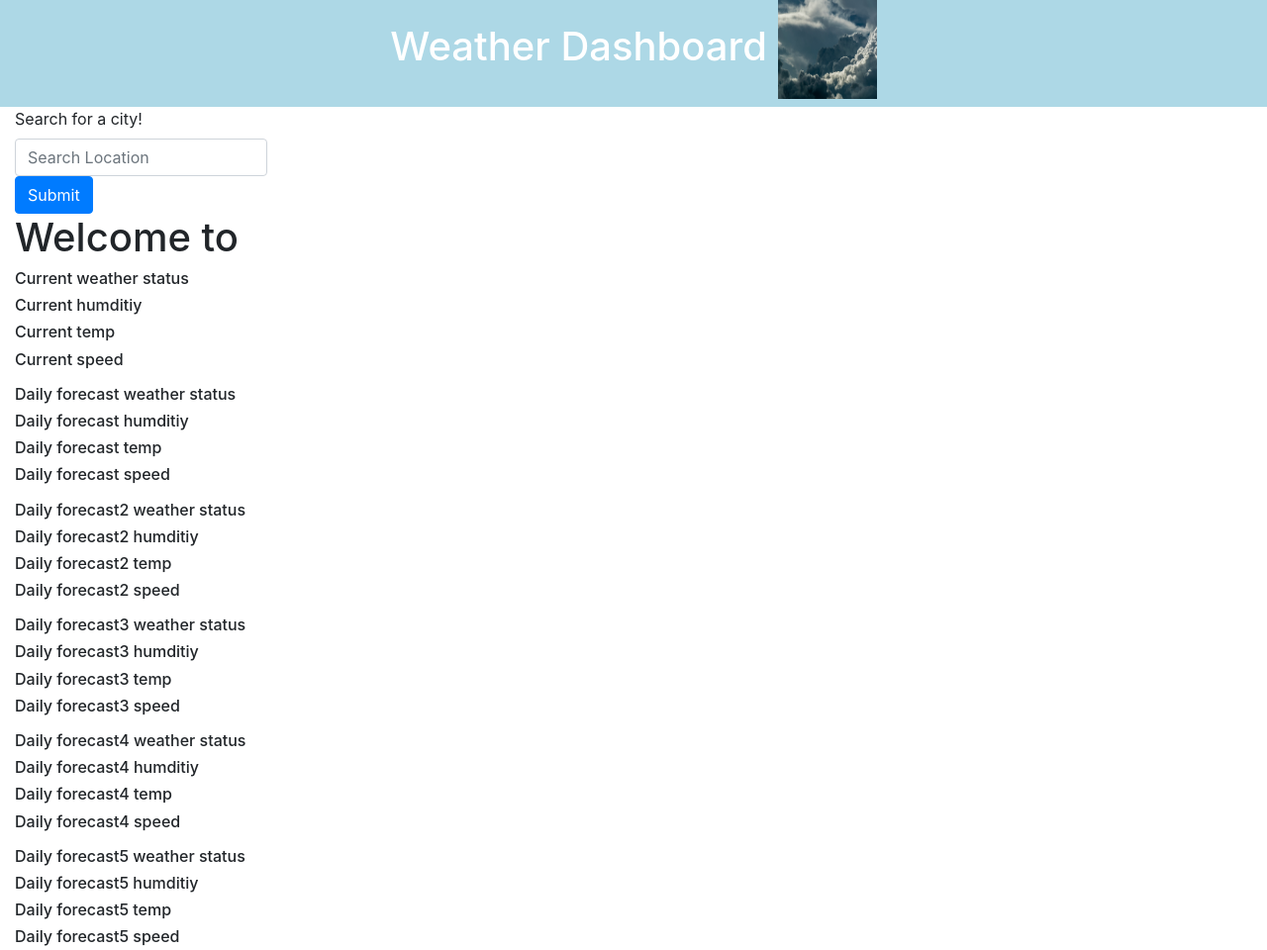
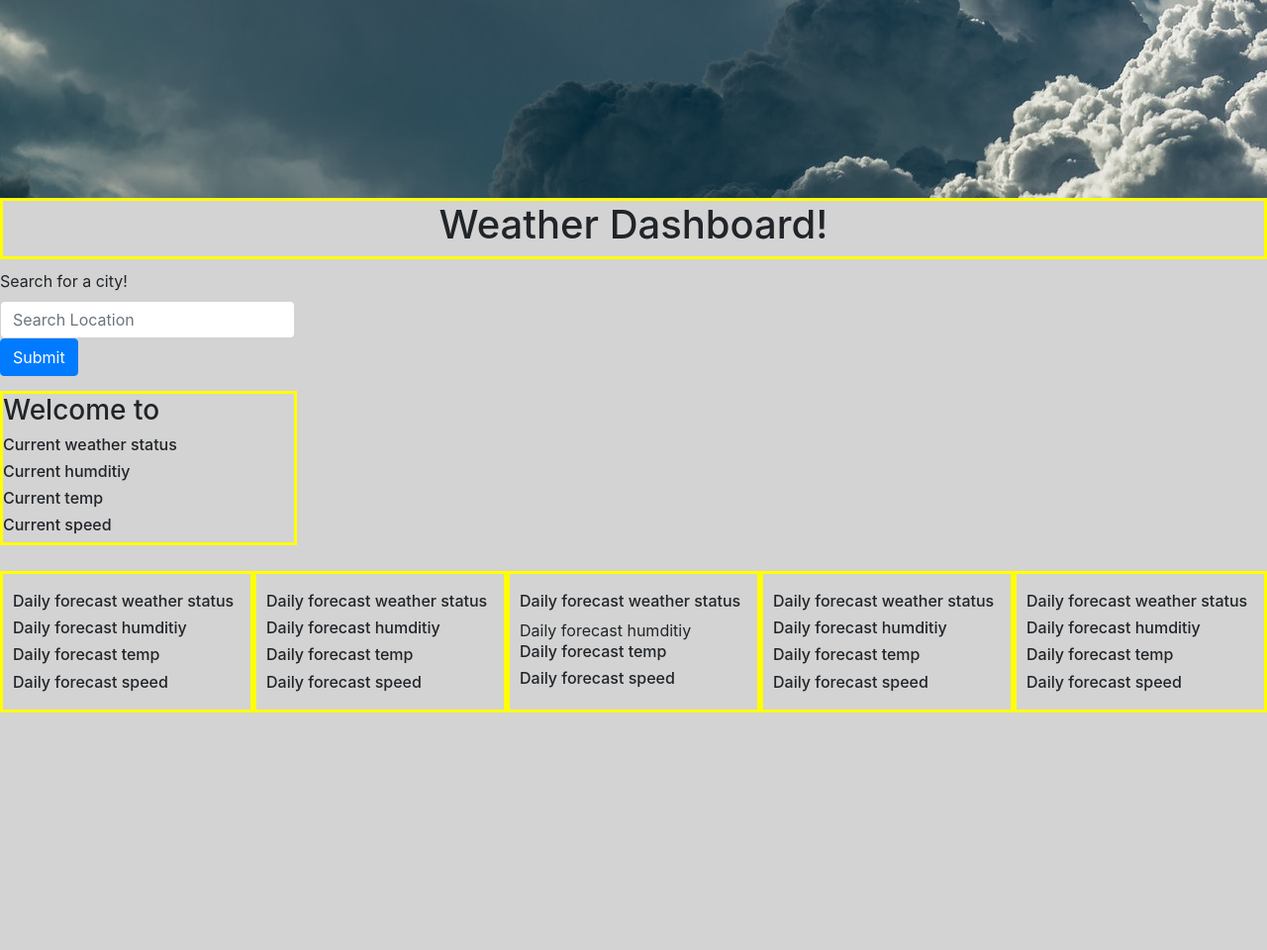
Before and after one commit to jorozco4/Homework6, a website: page index.html in a window 1280 px wide. Shown: the whole page at 99% size. After the commit the page ends 800 px from the top, so only its background shows below. Drawn offline with nearby package versions, Linux system fonts and the light colour scheme.

Commit message:
added final changes

```diff
--- a/assets/css/style.css
+++ b/assets/css/style.css
@@ -2,9 +2,41 @@ nav {
   background-color: lightblue;
   color: white;
   display: flex;
-  justify-content: center;
+}
+body {
+  background-color: lightgrey;
 }
 
-.container {
-  float: left;
+.cover-photo {
+  object-fit: cover;
+  height: 200px;
+  width: 100%;
 }
+
+.dashboard {
+  text-align: center;
+  border: 3px solid yellow;
+}
+
+main {
+  display: flex;
+  margin-top: 2%;
+}
+
+.search-bar {
+  justify-content: left;
+  padding-top: 10px;
+  padding-bottom: 15px;
+}
+
+.containerTwo {
+  display: flex;
+  width: 300px;
+  border: 3px solid yellow;
+}
+
+.container-3 {
+  width: 300px;
+  border: 3px solid yellow;
+  padding: 10px;
+}
--- a/index.html
+++ b/index.html
@@ -9,16 +9,16 @@
     />
     <link rel="stylesheet" href="./assets/css/style.css" />
     <title>Homework-6</title>
-    <nav>
-      <h1 class="weather-h1">
-        Weather Dashboard
-        <img src="weather.jpg" width="100" height="100" />
-      </h1>
+    <nav class="logo-img">
+      <img class="cover-photo" src="weather.jpg" alt="cover photo" />
     </nav>
   </header>
 
   <body>
-    <div class="container">
+    <div class="dashboard">
+      <h1>Weather Dashboard!</h1>
+    </div>
+    <div class="search-bar">
       <div class="row">
         <div class="col-3">
           <div>
@@ -32,17 +32,16 @@
                 placeholder="Search Location"
               />
               <button class="btn btn-primary" type="submit">Submit</button>
-              <!-- <i class="fa fa-search"></i> -->
             </form>
           </div>
         </div>
       </div>
     </div>
 
-    <div class="container">
+    <div class="containerTwo">
       <div class="row">
         <div class="col">
-          <h1>Welcome to <span id="currentCityName"></span></h1>
+          <h3>Welcome to <span id="currentCityName"></span></h3>
           <h6>Current weather status <span id="weatherStatus"></span></h6>
           <h6>Current humditiy <span id="weatherHumidity"></span></h6>
           <h6>Current temp <span id="weatherTemp"></span></h6>
@@ -50,8 +49,8 @@
         </div>
       </div>
     </div>
-
-    <div class="container">
+    <main>
+      <div class="container-3">
         <div class="row">
           <div class="col">
             <h4 id="forecast1day"></h4>
@@ -72,98 +71,96 @@
           </div>
         </div>
       </div>
-    <div class="container">
+      <div class="container-3">
         <div class="row">
           <div class="col">
             <h4 id="forecast2day"></h4>
             <h6>
-            Daily forecast2 weather status
+              Daily forecast weather status
               <span id="dailyForecast2WeatherStatus"></span>
             </h6>
             <h6>
-            Daily forecast2 humditiy
+              Daily forecast humditiy
               <span id="dailyForecast2WeatherHumidity"></span>
             </h6>
             <h6>
-            Daily forecast2 temp <span id="dailyForecast2WeatherTemp"></span>
+              Daily forecast temp <span id="dailyForecast2WeatherTemp"></span>
             </h6>
             <h6>
-            Daily forecast2 speed <span id="dailyForecast2WeatherSpeed"></span>
+              Daily forecast speed
+              <span id="dailyForecast2WeatherSpeed"></span>
             </h6>
           </div>
         </div>
       </div>
-    <div class="container">
+      <div class="container-3">
         <div class="row">
           <div class="col">
             <h4 id="forecast3day"></h4>
             <h6>
-            Daily forecast3 weather status
+              Daily forecast weather status
               <span id="dailyForecast3WeatherStatus"></span>
             </h6>
-          <h6>
-            Daily forecast3 humditiy
+            <h6></h6>
+              Daily forecast humditiy
               <span id="dailyForecast3WeatherHumidity"></span>
             </h6>
             <h6>
-            Daily forecast3 temp <span id="dailyForecast3WeatherTemp"></span>
+              Daily forecast temp <span id="dailyForecast3WeatherTemp"></span>
             </h6>
             <h6>
-            Daily forecast3 speed <span id="dailyForecast3WeatherSpeed"></span>
+              Daily forecast speed
+              <span id="dailyForecast3WeatherSpeed"></span>
             </h6>
           </div>
         </div>
       </div>
-    <div class="container">
+      <div class="container-3">
         <div class="row">
           <div class="col">
             <h4 id="forecast4day"></h4>
             <h6>
-            Daily forecast4 weather status
+              Daily forecast weather status
               <span id="dailyForecast4WeatherStatus"></span>
             </h6>
             <h6>
-            Daily forecast4 humditiy
+              Daily forecast humditiy
               <span id="dailyForecast4WeatherHumidity"></span>
             </h6>
             <h6>
-            Daily forecast4 temp <span id="dailyForecast4WeatherTemp"></span>
+              Daily forecast temp <span id="dailyForecast4WeatherTemp"></span>
             </h6>
             <h6>
-            Daily forecast4 speed <span id="dailyForecast4WeatherSpeed"></span>
+              Daily forecast speed
+              <span id="dailyForecast4WeatherSpeed"></span>
             </h6>
           </div>
         </div>
       </div>
 
-    <div class="container">
+      <div class="container-3">
         <div class="row">
           <div class="col">
             <h4 id="forecast5day"></h4>
             <h6>
-            Daily forecast5 weather status
+              Daily forecast weather status
               <span id="dailyForecast5WeatherStatus"></span>
             </h6>
             <h6>
-            Daily forecast5 humditiy
+              Daily forecast humditiy
               <span id="dailyForecast5WeatherHumidity"></span>
             </h6>
             <h6>
-            Daily forecast5 temp <span id="dailyForecast5WeatherTemp"></span>
+              Daily forecast temp <span id="dailyForecast5WeatherTemp"></span>
             </h6>
             <h6>
-            Daily forecast5 speed <span id="dailyForecast5WeatherSpeed"></span>
+              Daily forecast speed
+              <span id="dailyForecast5WeatherSpeed"></span>
             </h6>
           </div>
         </div>
       </div>
-
-    <!-- <div class="col-12 col-md-8 ">
-      <h2 class="subtitle">
-        Showing City History: <span id="repo-search-term"></span>
-      </h2>
-      <div id="repos-container" class="list-group"></div>
-    </div> -->
+    </main>
 
     <script src="script.js"></script>
 
--- a/script.js
+++ b/script.js
@@ -27,7 +27,7 @@ let buttonClickHandler = function (event) {
     repoContainerEl.textContent = "";
   }
 };
-
+//This pulls the api response to the console.
 let getForecastWeather = function (lat, lon) {
   fetch(
     apiUrlForecast + "?lat=" + lat + "&lon=" + lon + forecastExclusion + apiKey
@@ -37,7 +37,7 @@ let getForecastWeather = function (lat, lon) {
       response.json().then(function (data) {
         console.log(data);
         console.log(data.name);
-
+        //This calls each day with the time and forcast
         document.getElementById("forecast1day").innerHTML = moment(
           data.daily[0].dt * 1000
         ).format("MMMM Do YYYY");
```
Also changed, not shown: README.md. Lines whose indentation alone changed are shown as unchanged.
